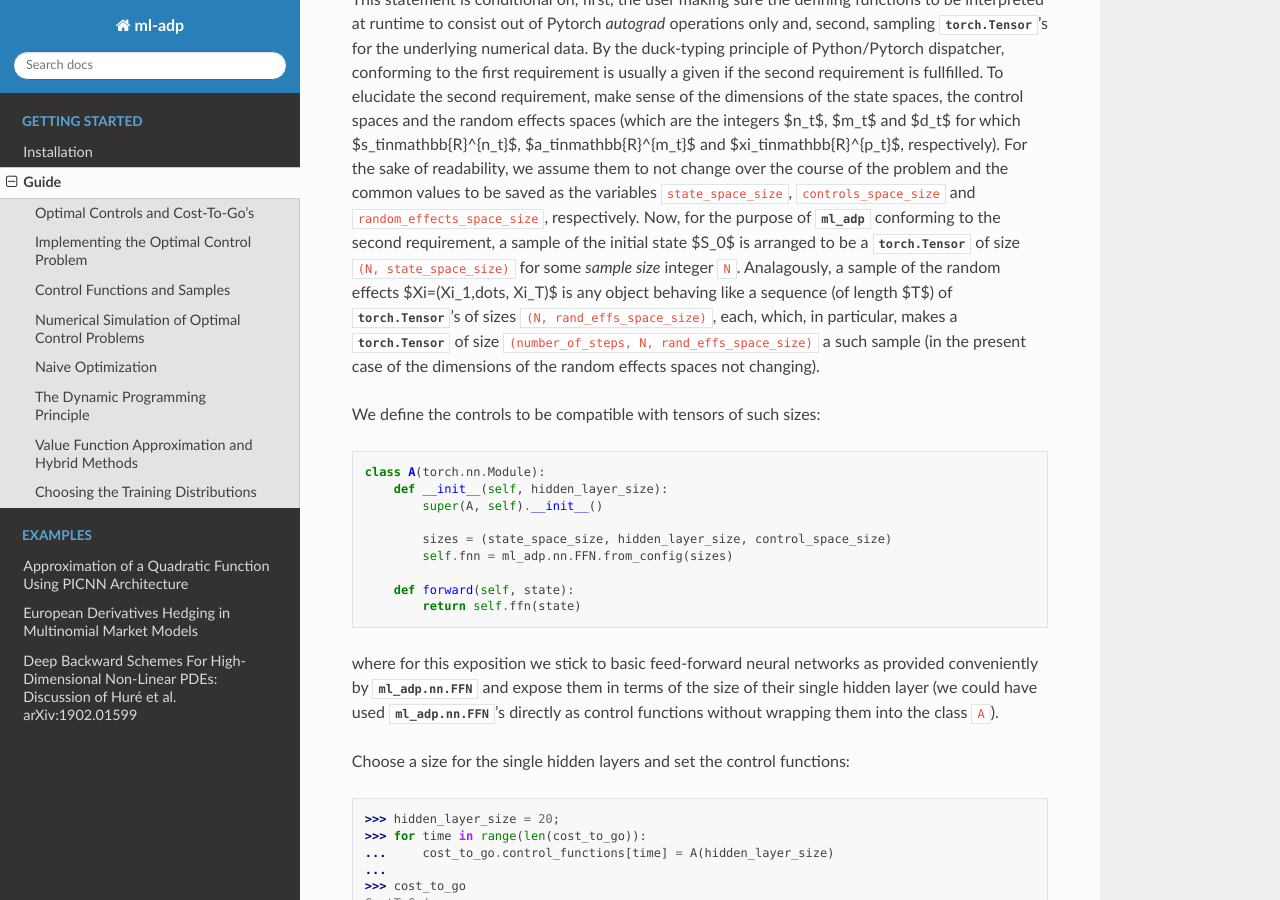
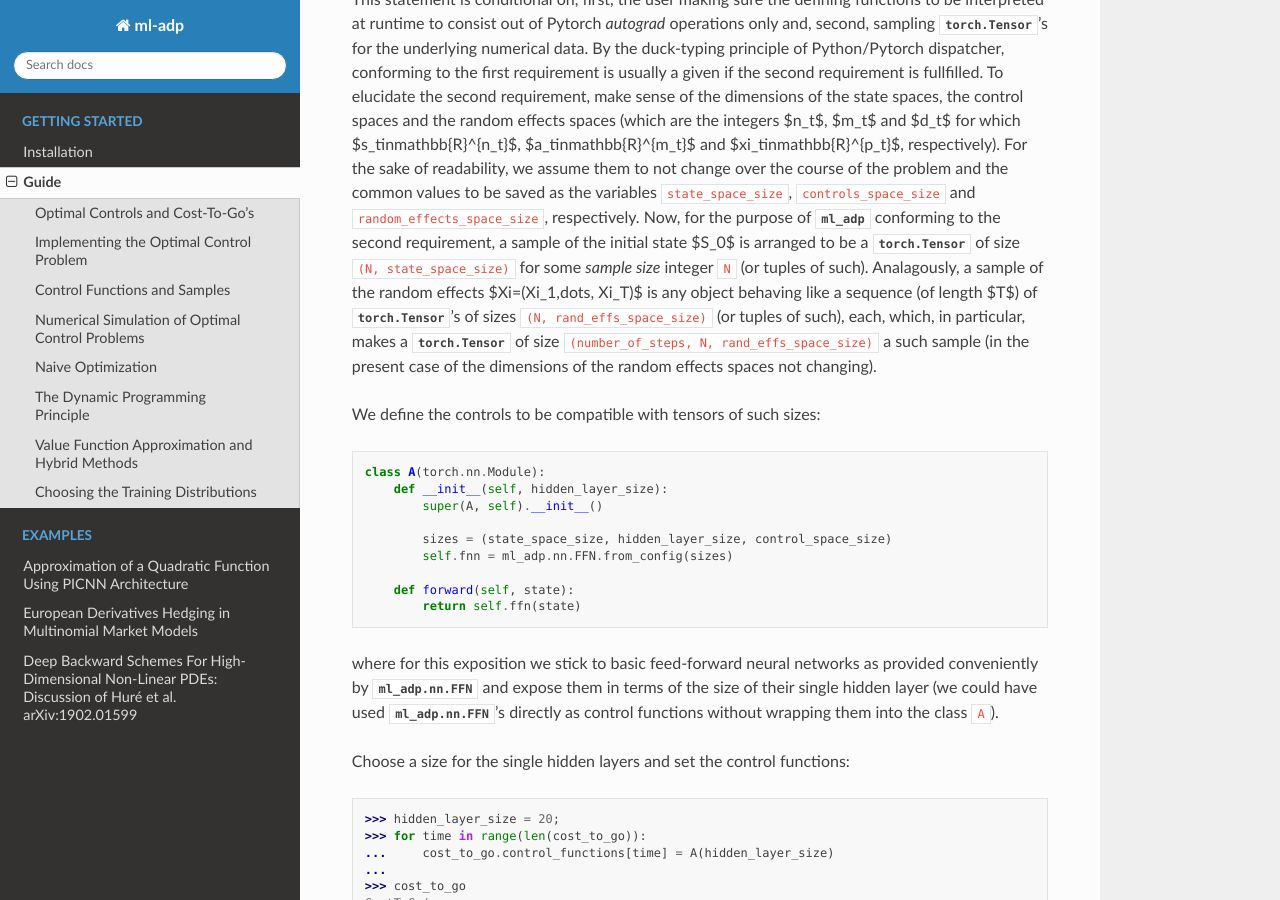
Before and after one commit to rbosh/ml-adp, a Sphinx documentation site: the page built from doc/source/guide.rst, in a window 1280 px wide and 900 px high, scrolled down 3985 px. Built offline with Sphinx 7.4.7 and the Read the Docs theme 2.0.0, drawn with Linux system fonts in a browser that asks for light colours.

Commit message:
Documentation Improvements

```diff
--- a/doc/source/guide.rst
+++ b/doc/source/guide.rst
@@ -120,8 +120,8 @@ This statement is conditional on, first, the user making sure the defining funct
 By the duck-typing principle of Python/Pytorch dispatcher, conforming to the first requirement is usually a given if the second requirement is fullfilled.
 To elucidate the second requirement, make sense of the dimensions of the state spaces, the control spaces and the random effects spaces (which are the integers $n_t$, $m_t$ and $d_t$ for which $s_t\in\mathbb{R}^{n_t}$, $a_t\in\mathbb{R}^{m_t}$ and $\xi_t\in\mathbb{R}^{p_t}$, respectively).
 For the sake of readability, we assume them to not change over the course of the problem and the common values to be saved as the variables ``state_space_size``, ``controls_space_size`` and ``random_effects_space_size``, respectively.
-Now, for the purpose of :py:mod:`ml_adp` conforming to the second requirement, a sample of the initial state $S_0$ is arranged to be a :py:class:`torch.Tensor` of size ``(N, state_space_size)`` for some *sample size* integer ``N``.
-Analagously, a sample of the random effects $\Xi=(\Xi_1,\dots, \Xi_T)$ is any object behaving like a sequence (of length $T$) of :py:class:`torch.Tensor`'s of sizes ``(N, rand_effs_space_size)``, each, which, in particular, makes a :py:class:`torch.Tensor` of size ``(number_of_steps, N, rand_effs_space_size)`` a such sample (in the present case of the dimensions of the random effects spaces not changing).
+Now, for the purpose of :py:mod:`ml_adp` conforming to the second requirement, a sample of the initial state $S_0$ is arranged to be a :py:class:`torch.Tensor` of size ``(N, state_space_size)`` for some *sample size* integer ``N`` (or tuples of such).
+Analagously, a sample of the random effects $\Xi=(\Xi_1,\dots, \Xi_T)$ is any object behaving like a sequence (of length $T$) of :py:class:`torch.Tensor`'s of sizes ``(N, rand_effs_space_size)`` (or tuples of such), each, which, in particular, makes a :py:class:`torch.Tensor` of size ``(number_of_steps, N, rand_effs_space_size)`` a such sample (in the present case of the dimensions of the random effects spaces not changing).
 
 We define the controls to be compatible with tensors of such sizes::
 
```
Also changed, not shown: doc/source/examples/bdse.ipynb, 1 other file.
